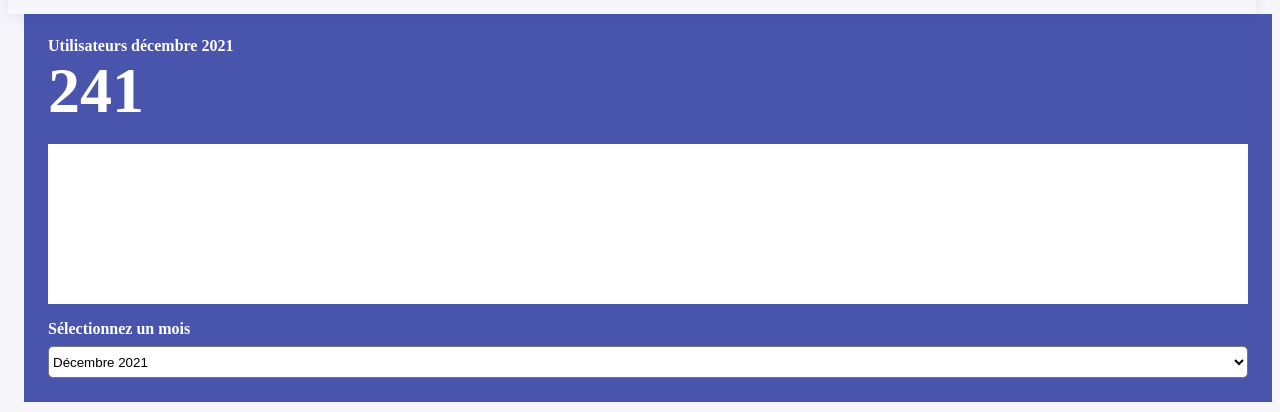
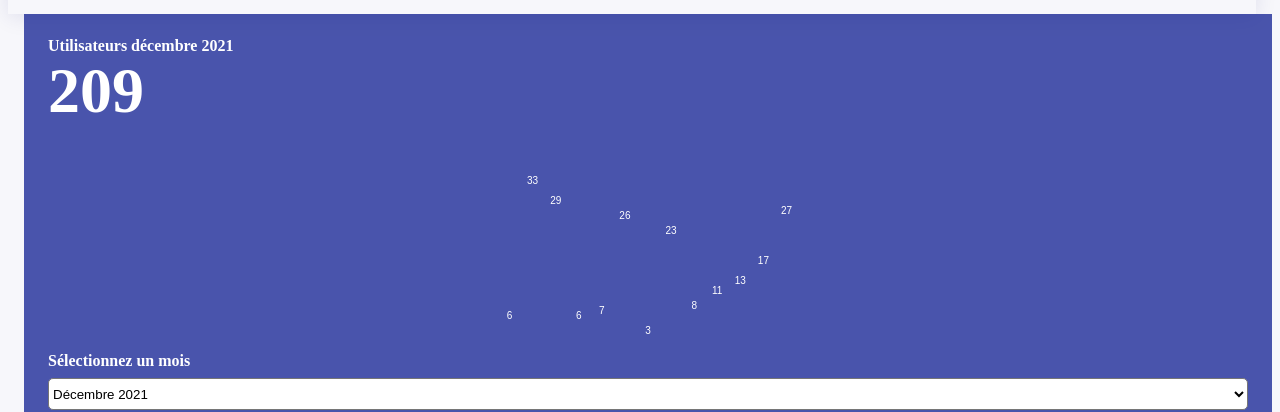
Before and after one commit to dnum-mi/demo-vue-dsfr, a Vue app: page / in a window 1280 px wide. Shown: the part 538-950 px from the top of the page. Built offline with nearby package versions, Linux system fonts and the light colour scheme; what @laruiss/vue-dsfr, oh-vue-icons would draw is missing.

Commit message:
feat: :sparkles: Implémente le tableau de bord

```diff
--- a/package.json
+++ b/package.json
@@ -9,7 +9,8 @@
     "lint:css": "stylelint './src/**/*.{vue,css}'"
   },
   "dependencies": {
-    "@laruiss/vue-dsfr": "^1.0.0-beta.7",
+    "@laruiss/vue-dsfr": "^1.0.0-beta.11",
+    "d3": "^7.0.1",
     "oh-vue-icons": "^0.4.7",
     "vue": "^3.2.6",
     "vue-router": "^4.0.11"
--- /dev/null
+++ b/src/components/BarGraph.vue
@@ -0,0 +1,60 @@
+<template>
+  <div class="h-full">
+    <div class="container-chart text-align-left">
+      <div class="chart" />
+    </div>
+  </div>
+</template>
+<script>
+import * as d3 from 'd3'
+export default {
+  name: 'BarGraph',
+  props: {
+    graphData: {
+      type: Array,
+      default: () => [],
+    },
+  },
+
+  data () {
+    return {}
+  },
+
+  mounted () {
+    d3.select('.chart')
+      .selectAll('div')
+      .data(this.graphData)
+      .enter().append('div')
+      .style('height', function (nb) { return nb * 5 + 'px' })
+      .text(function (nb) { return nb })
+  },
+}
+</script>
+
+<style scoped>
+</style>
+
+<style>
+.chart {
+  display: flex;
+  align-items: flex-end;
+  height: 100%;
+}
+.chart div {
+  font: 10px sans-serif;
+  background-color: var(--w);
+  text-align: center;
+  padding: 3px;
+  margin: 1px;
+  color: var(--bf500);
+  width: 20px;
+}
+
+.container-chart {
+  max-width: 300px;
+  height: 100%;
+  margin: auto;
+  border: 1px solid var(--w);
+  padding: 0.5rem;
+}
+</style>
--- a/src/main.css
+++ b/src/main.css
@@ -9,7 +9,7 @@ body,
 }
 
 body {
-  background-color: #f7f7fb;
+  background-color: var(--bg-main);
 }
 
 .min-h-full {
@@ -23,6 +23,13 @@ body {
   --bg-error: #e1060033;
   --bg-warning: #f903;
   --bg-info: #0762c833;
+  --bg-main: #f7f7fb;
+}
+
+
+[data-rf-theme="dark"] {
+  --warning: #f90;
+  --bg-main: #111117;
 }
 
 .flex-w-full {
--- a/src/views/AppDashboard.vue
+++ b/src/views/AppDashboard.vue
@@ -1,9 +1,21 @@
 <template>
   <div class="fr-container">
+    <div class="alert-container">
+      <DsfrAlert
+        :closed="!openAlert"
+        class="alert"
+        :type="alertType"
+        :title="alertTitle"
+        :description="alertDescription"
+        closeable
+        @close="closeAlert()"
+      />
+    </div>
     <div class="btn-container">
       <DsfrButton
         icon="ri-add-line"
         label="Ajouter un utilisateur"
+        @click="addUser()"
       />
     </div>
     <div class="flex  flex-wrap">
@@ -30,8 +42,12 @@
           <h3 class="graph-title">
             Utilisateurs décembre 2021
           </h3>
-          <span class="fr-display-lg">241</span>
-          <div class="graph-display" />
+          <span class="fr-display-lg">{{ usersTotal }}</span>
+          <div class="graph-display">
+            <BarGraph
+              :graph-data="graphData"
+            />
+          </div>
         </div>
         <div class="graph-select__group">
           <label>Sélectionnez un mois</label>
@@ -58,16 +74,41 @@
 
 <script>
 import { defineComponent } from 'vue'
+
 import SimpleTable from '../components/SimpleTable.vue'
+import BarGraph from '../components/BarGraph.vue'
+
+const getRandomInt = (min = 0, max = Number.MAX_SAFE_INTEGER) => Math.floor(min + Math.random() * (max + 1 - min))
+
+const getArrayOfNElement = (nb) => Array.from({ length: nb })
+
+const getRandomIntArray = (min, max, nb) =>
+  getArrayOfNElement(nb).map(() => getRandomInt(min, max))
+
+const randomIntArray = getRandomIntArray(3, 35, 13)
 
 export default defineComponent({
   name: 'AppDashboard',
+
   components: {
     SimpleTable,
+    BarGraph,
   },
 
   data () {
+    const alertType = 'success'
+    const alertTitle = 'L\'opération est un succès !'
+    const alertDescription = 'Blabla Blabla Blabla'
+    const openAlert = false
+    console.log({ openAlert })
+    const graphData = randomIntArray
     return {
+      usersTotal: graphData.reduce((acc, cur) => (acc + cur), 0),
+      graphData,
+      alertType,
+      alertTitle,
+      alertDescription,
+      openAlert,
       headers: ['Utilisateurs', 'Référence', 'Date', 'Statut'],
       rows: [
         [
@@ -91,7 +132,7 @@ export default defineComponent({
         [
           'Lebois Stéphanie',
           'DL_776366FRJZKJ_21',
-          '12/01/2022',
+          '12/01/202',
           { text: 'En attente', type: 'label', color: 'warning' },
         ],
         [
@@ -109,11 +150,20 @@ export default defineComponent({
       ],
     }
   },
+  methods: {
+    addUser () {
+      this.openAlert = true
+    },
+    closeAlert () {
+      this.openAlert = false
+    },
+  },
 })
 </script>
 
 <style scoped>
 .fr-container {
+  position: relative;
   margin-bottom: 2rem;
 }
 
@@ -175,9 +225,8 @@ export default defineComponent({
 }
 
 .graph-display {
-  height: 10rem;
+  height: 12rem;
   width: 100%;
-  background-color: white;
   margin: 1rem 0;
 }
 .graph-select__input {
@@ -188,4 +237,16 @@ export default defineComponent({
   margin-top: 0.5rem;
 }
 
+.alert-container {
+  position: absolute;
+  left: 0;
+  right: 0;
+  display: flex;
+  justify-content: center;
+}
+
+.alert {
+  background-color: var(--w);
+  max-width: 30rem;
+}
 </style>
```
Also changed, not shown: 1 other file (tests, documents, lock files or other folders).
